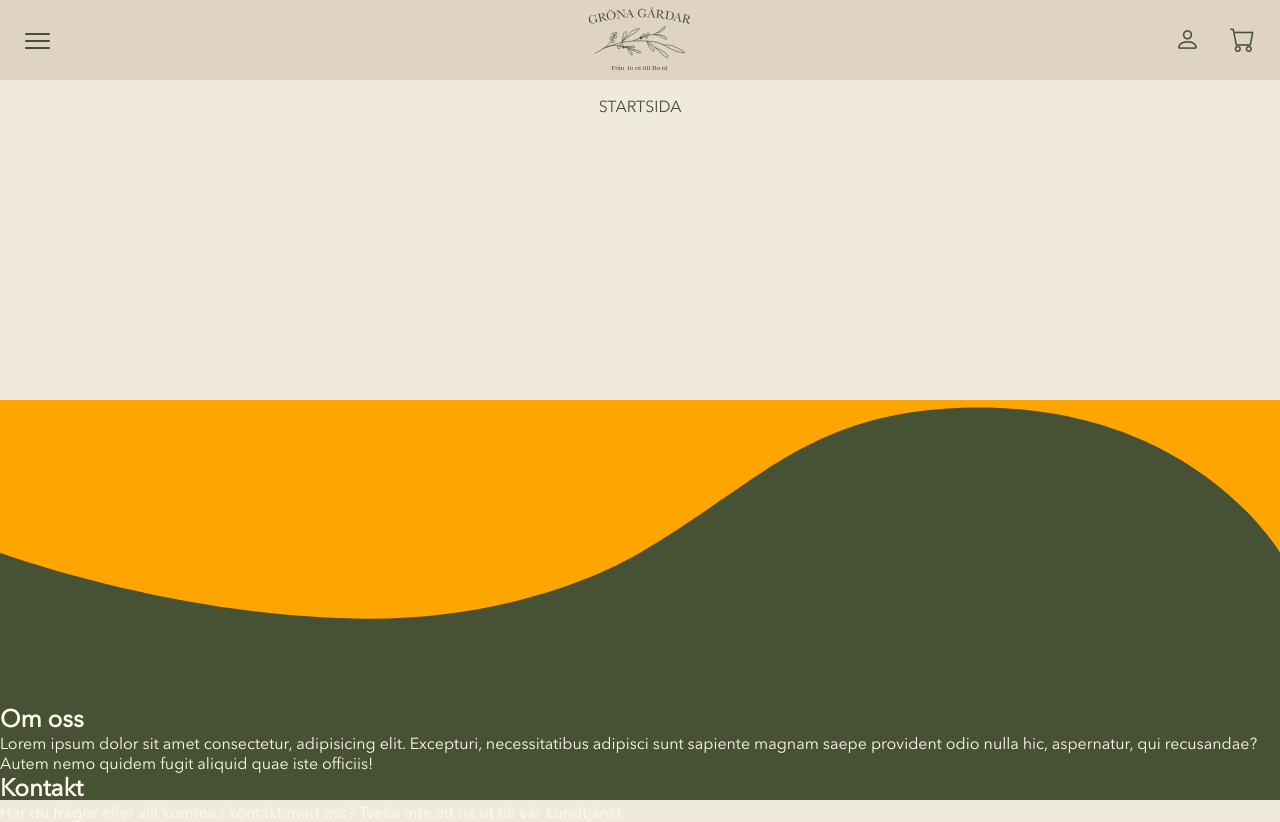
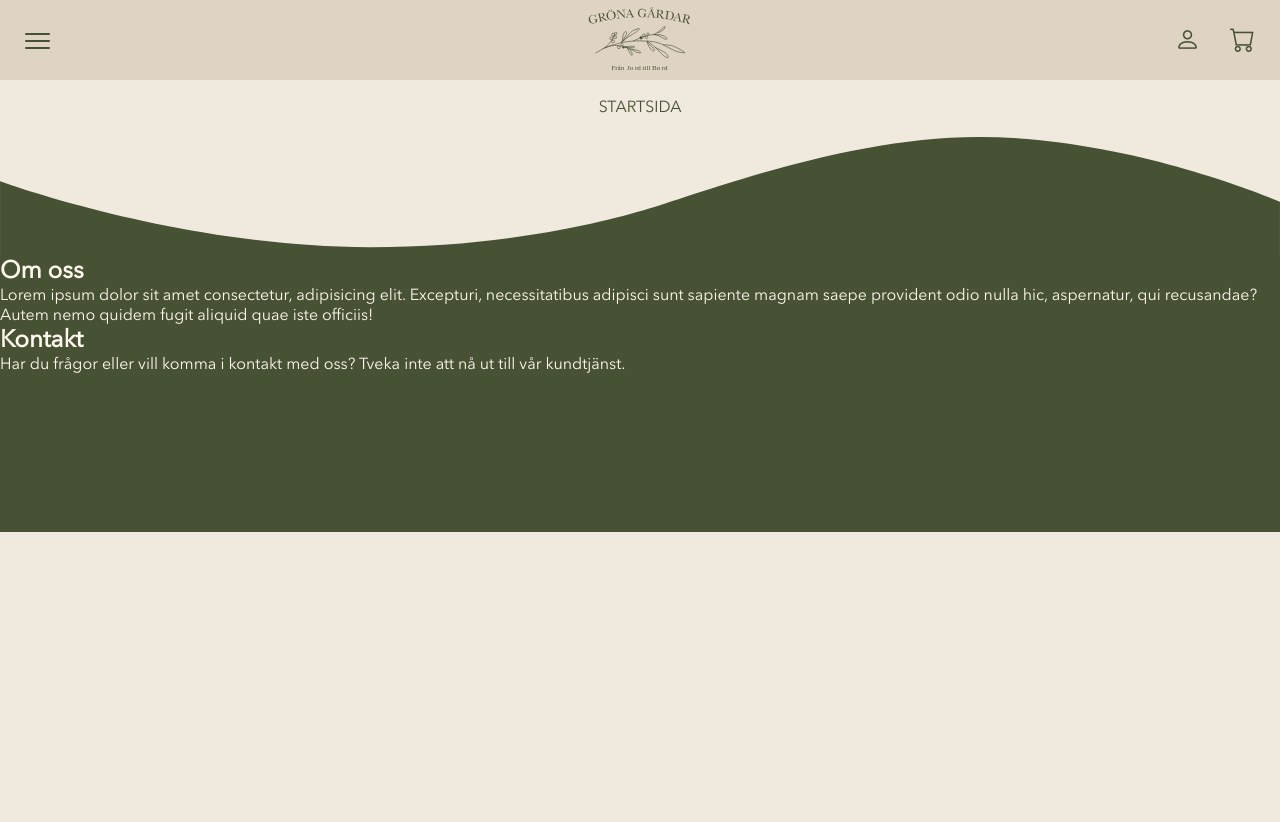
Before and after one commit to f1schhh/Grona-gardar, a Vue app: page / in a window 1280 px wide. After the commit the page ends 800 px from the top, so only its background shows below. Built offline with nearby package versions, Linux system fonts and the light colour scheme.

Commit message:
Footer weave changed

```diff
--- a/src/components/Footer.vue
+++ b/src/components/Footer.vue
@@ -2,8 +2,9 @@
 
     <footer>
         <div class="svg-container">
-            <svg id="Lager_1" xmlns="http://www.w3.org/2000/svg" viewBox="0 0 519.54 127.8"><defs></defs><path class="cls-1" d="M519.54,127.8H0V62.01s72.54,26.65,149.74,26.75c48.5.06,88.05-13.86,110.03-26.75C309.43,32.9,329.99,3.08,397.88,3.08c87.3,0,121.66,58.93,121.66,58.93v65.79Z"/></svg>
-        </div>
+            <svg id="Lager_1" xmlns="http://www.w3.org/2000/svg" viewBox="0 0 519.54 50.15"><defs></defs><path class="cls-1" d="M519.54,50.15H0v-30.13s72.54,26.65,149.74,26.75c48.5.06,87-7.98,111.49-15.03,21.91-6.31,81.6-29.73,135.69-29.73,62.44,0,122.62,26.33,122.62,26.33v21.81Z"/></svg>
+            <!-- <svg id="Lager_1" xmlns="http://www.w3.org/2000/svg" viewBox="0 0 519.54 52.31"><defs></defs><path class="cls-1" d="M519.54,30.37s-45.3-26.23-92.84-26.23c-28.06,0-65.2,8.45-89.07,16.95-25.17,8.97-78.5,28.81-113.65,27.02-33.23-1.69-79.94-23.55-112.13-31.95C44.82-1.32,0,16.17,0,16.17v36.15s519.54,0,519.54,0v-21.94Z"/></svg> -->
+            </div>
 
         <h2>Om oss</h2>
         <p>Lorem ipsum dolor sit amet consectetur, adipisicing elit. Excepturi, necessitatibus adipisci sunt sapiente magnam saepe provident odio nulla hic, aspernatur, qui recusandae? Autem nemo quidem fugit aliquid quae iste officiis!</p>
@@ -22,24 +23,22 @@
 footer{
     background-color: var(--dark-green);
     color: var(--light-beige);
-    position: absolute;
+    /* position: absolute; */
     width: 100vw;
     height: 400px;
-    bottom: 0;
+    /* bottom: 0; */
 }
 
 .svg-container{
     width: 100%;
-    background-color: orange;
-    /* max-height: 150px; */
-    /* height: 100px; */
+    background-color: var(--mid-beige);
 
 }
 .svg-container svg{
     width: 100%;
     height: 100%;
     margin-bottom: 0;
-    margin-bottom: -15px;
+    margin-bottom: -5px;
 }
 
 .cls-1{
```
